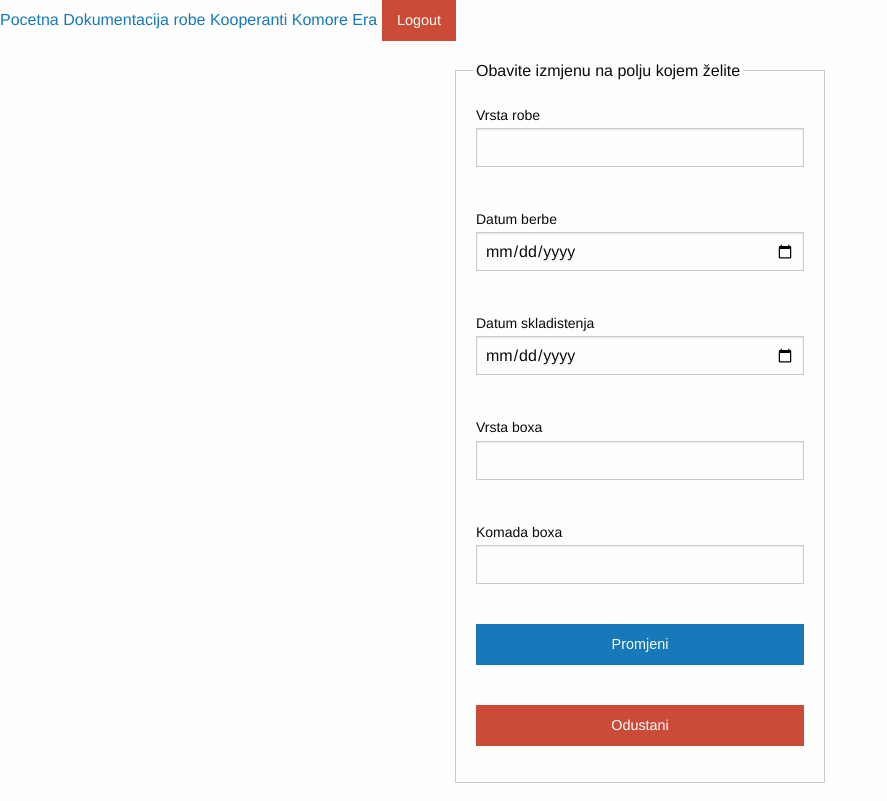
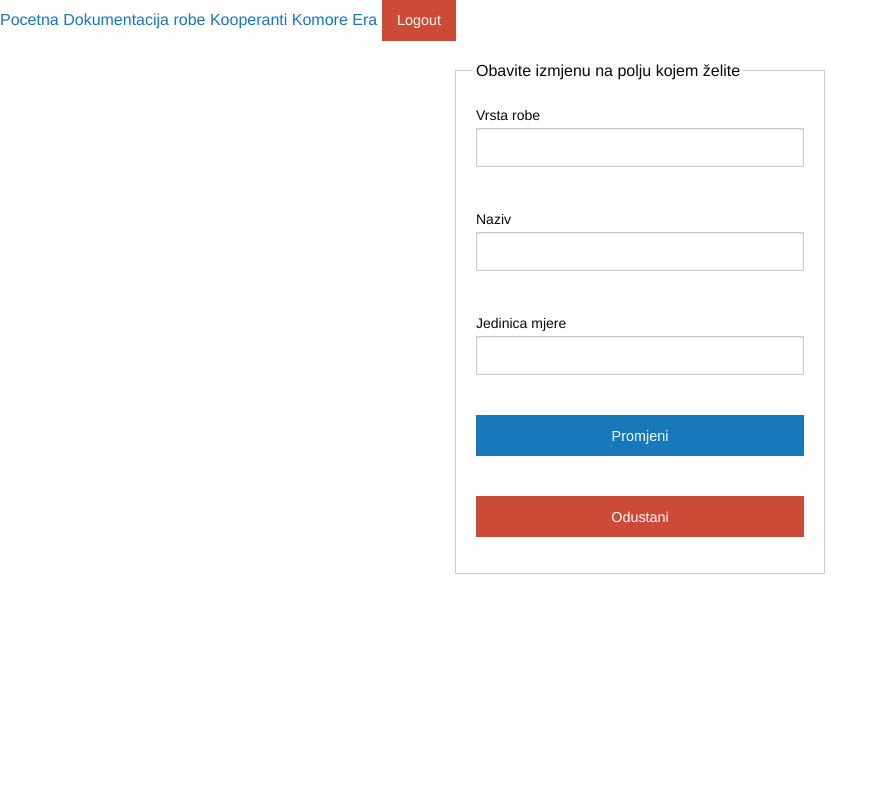
Before and after one commit to IvanNovak92/Ljetni-rad, a PHP site: page /privatno/roba/promjenaRobe.php in a window 1280 px wide. Shown: the whole page, without its empty margins (0-887 px from the left). After the commit the page ends 574 px from the top, so only its background shows below. Run offline with PHP 8.4, Linux system fonts and the light colour scheme; the visitor is signed in with stand-in values (Sample User, id 1); data that the repository does not hold is empty.

Commit message:
Add files via upload

```diff
--- a/privatno/roba/promjenaRobe.php
+++ b/privatno/roba/promjenaRobe.php
@@ -1,5 +1,4 @@
 <?php include_once '../../konfiguracija.php'; provjeraLogin();
-
 
 if(isset($_GET["sifra"])){
 	$izraz=$veza->prepare("select * from roba where sifra=:sifra");
@@ -17,9 +16,8 @@ if(isset($_POST["sifra"])){
 		$uvjet=$_POST["uvjet"];
 		unset($_POST["uvjet"]);
 	}
-	$izraz=$veza->prepare("update roba set vrsta_robe=:vrsta_robe,
-							datum_berbe=:datum_berbe, datum_skladistenja=:datum_skladistenja, vrsta_boxa=:vrsta_boxa,
-							komad_boxa=:komad_boxa where sifra=:sifra");
+	$izraz=$veza->prepare("update roba set vrsta_robe=:vrsta_robe,naziv=:naziv,
+	jedinica_mjere=:jedinica_mjere where sifra=:sifra");
 	$izraz->execute($_POST);
 
 	header("location: roba.php?uvjet=" . $uvjet);
@@ -42,20 +40,17 @@ if(isset($_POST["sifra"])){
 							<legend>Obavite izmjenu na polju kojem želite</legend>
 
 							<label id="lvrsta_robe" for="vrsta_robe">Vrsta robe</label>
-							<input 	name="vrsta_robe" id="vrsta_robe" value="<?php echo $roba->vrsta_robe; ?>" type="text" />
+							<input 	name="vrsta_robe" id="vrsta_robe"
+							value="<?php echo $roba->vrsta_robe; ?>" type="text" />
 							<br />
 
-							<label for="datum_berbe">Datum berbe</label>
-							<input name="datum_berbe" id="datum_berbe" type="date" value="<?php echo $roba->datum_berbe; ?>"/>
+							<label id="naziv" for="naziv">Naziv</label>
+							<input 	name="naziv" id="naziv"
+							value="<?php echo $roba->naziv; ?>" type="text" />
 							<br />
-							<label for="datum_skladistenja">Datum skladistenja</label>
-							<input name="datum_skladistenja" id="datum_skladistenja" type="date" value="<?php echo $roba->datum_skladistenja; ?>"/>
-							<br />
-							<label for="vrsta_boxa">Vrsta boxa</label>
-							<input name="vrsta_boxa" id="vrsta_boxa" type="text" value="<?php echo $roba->vrsta_boxa; ?>" />
-							<br />
-							<label for="komad_boxa">Komada boxa</label>
-							<input name="komad_boxa" id="komad_boxa" type="number"min="1" max="5" value="<?php echo $roba->komad_boxa; ?>" />
+							<label id="jedinica_mjere" for="jedinica_mjere">Jedinica mjere</label>
+							<input 	name="jedinica_mjere" id="jedinica_mjere"
+							value="<?php echo $roba->jedinica_mjere; ?>" type="text" />
 							<br />
 							<input type="submit" class="succes button expanded" value="Promjeni"/>
 							<br />
```
Also changed, not shown: privatno/roba/roba.php (+35 -26 lines), privatno/roba/unosRobe.php (+35 -29 lines).
